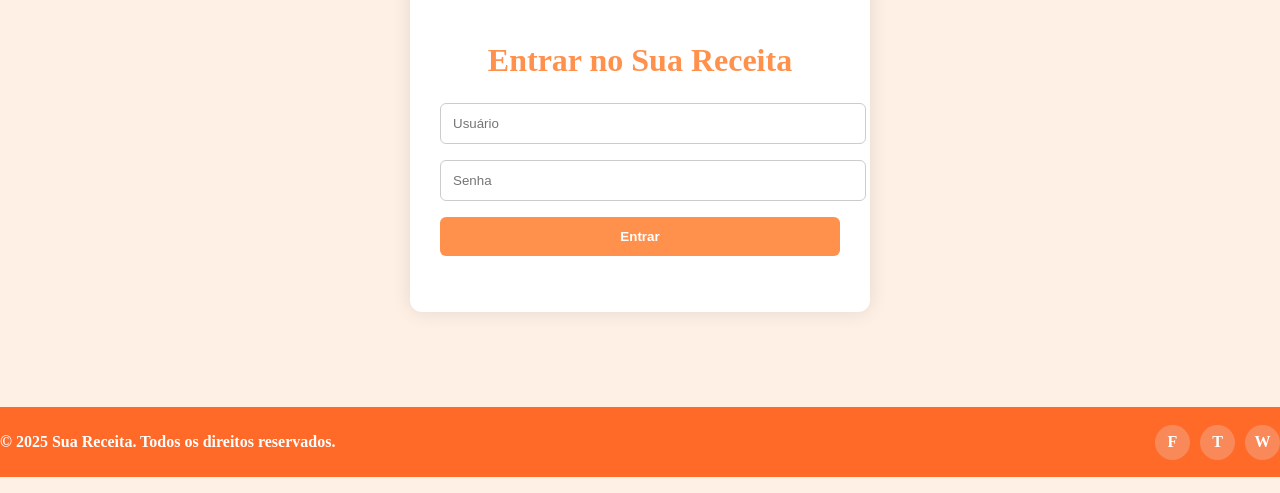
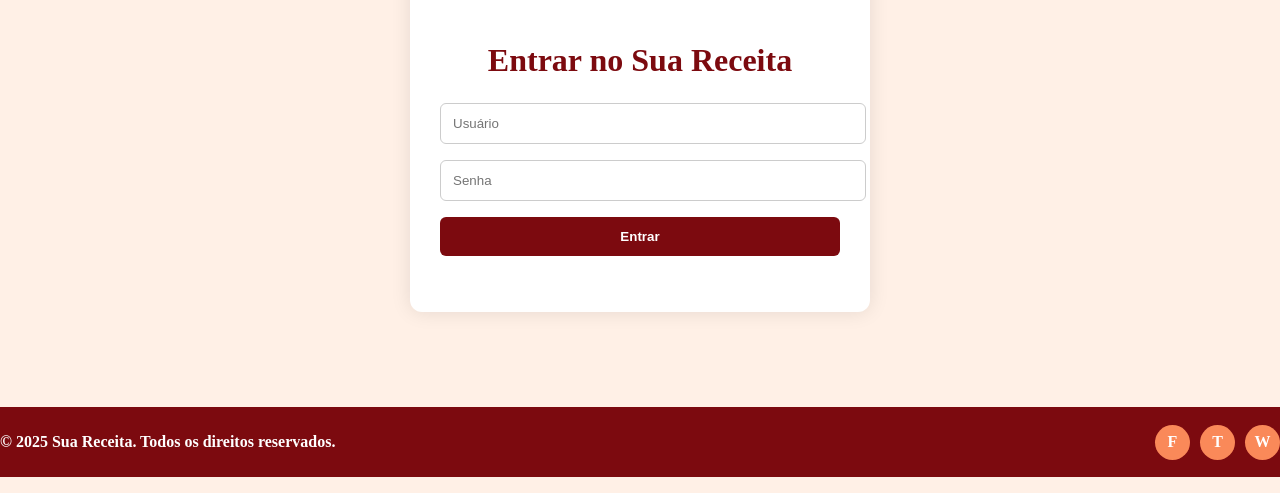
Before and after one commit to MeninoArtemis/SuaReceita, a plain HTML site: page index.html in a window 1280 px wide. Shown: the part 323-816 px from the top of the page. Drawn offline with Linux system fonts and the light colour scheme.

Commit message:
Chore: mudança da colors da pagina

```diff
--- a/login.css
+++ b/login.css
@@ -24,7 +24,7 @@
 
   .login-container h1 {
     margin-bottom: 24px;
-    color: #ff914d;
+    color: #7c0a0f;
   }
 
   .login-container input {
@@ -38,7 +38,7 @@
   .login-container button {
     width: 100%;
     padding: 12px;
-    background-color: #ff914d;
+    background-color: #7c0a0f;
     color: white;
     font-weight: bold;
     border: none;
@@ -57,7 +57,7 @@
   }
 /*  FOOTER */
 .footer-container {
-    background-color: #ff6a28;
+    background-color: #7c0a0f;
     padding: 10px 20px;
     color: white;
     position: absolute;
--- a/style.css
+++ b/style.css
@@ -15,7 +15,7 @@
 /* Header e logo */
 .header {
     position: relative;
-    background-color: #ff6a28;
+    background-color: #7c0a0f;
     height: 80px;
     padding-top: 15px;
     text-align: center;
@@ -90,7 +90,7 @@
 
 .pesquisa-button {
     padding: 10px 20px;
-    background-color: #fa8959;
+    background-color: #ffae2f;
     color: #ddd;
     border: none;
     border-radius: 5px;
@@ -129,7 +129,7 @@
 .receita-detalhada h1 {
     font-size: 36px;
     font-weight: 700;
-    color: #ff6a28;
+    color: #7c0a0f;
     text-align: center;
     margin-bottom: 20px;
 }
@@ -181,7 +181,7 @@
 
 .receita-detalhada a {
     display: inline-block;
-    background-color: #ff6a28;
+    background-color: #7c0a0f;
     color: white;
     padding: 12px 30px;
     border-radius: 30px;
@@ -193,7 +193,7 @@
 }
 
 .receita-detalhada a:hover {
-    background-color: #fa8959;
+    background-color: #ffae2f;
     transform: scale(1.05);
 }
 
@@ -204,7 +204,7 @@
 
 /* Footer */
 .footer-container {
-    background-color: #ff6a28;
+    background-color: #7c0a0f;
     padding: 10px 20px;
     color: white;
 }
@@ -245,7 +245,7 @@
     width: 35px;
     height: 35px;
     color: white;
-    background-color: #fa8959;
+    background-color:#ffae2f;
     border-radius: 50%;
     font-weight: bold;
     font-size: 16px;
@@ -273,7 +273,7 @@
 }
 
 .comentarios button {
-    background-color: #ff6a28;
+    background-color: #ffae2f;
     color: white;
     padding: 10px 20px;
     border: none;
@@ -290,7 +290,7 @@
 
 .btn-anterior,
 .btn-proxima {
-    background-color: #ff6a28;
+    background-color: #ffae2f;
     color: white;
     border: none;
     border-radius: 30px;
@@ -309,13 +309,13 @@
 .loading {
     font-size: 18px;
     text-align: center;
-    color: #ff6a28;
+    color:#7c0a0f;
     margin: 20px auto;
 }
 
 h1 {
     text-align: center;
-    color: #ff6a28;
+    color: #7c0a0f;
     font-size: 20px;
     font-weight: 400;
     margin-bottom: 20px;
@@ -339,26 +339,27 @@
 
 .botao {
     text-decoration: none;
-    background-color: #ff6a28;
+    background-color: #7c0a0f;
     color: white;
     padding: 15px;
     font-size: 20px;
     border-radius: 30px;
+    justify-content: space-between;
 }
 .logout-btn{
     text-decoration: none;
-    background-color: #ff6a28;
+    background-color: #7c0a0f;
     color: white;
     padding: 15px;
     font-size: 20px;
     border-radius: 50px;
 
 }
-.logout-btn:hover{background-color: #fa8959;
+.logout-btn:hover{background-color: #be1313;
 
 }
 .botao:hover {
-    background-color: #fa8959;
+    background-color: #be1313;
 }
 
 /* Navegação superior */
@@ -375,7 +376,7 @@
     padding: 8px 15px;
     border: none;
     border-radius: 20px;
-    background-color: #fa8959;
+    background-color: #7c0a0f;
     color: white;
     cursor: pointer;
     transition: background-color 0.3s;
```
